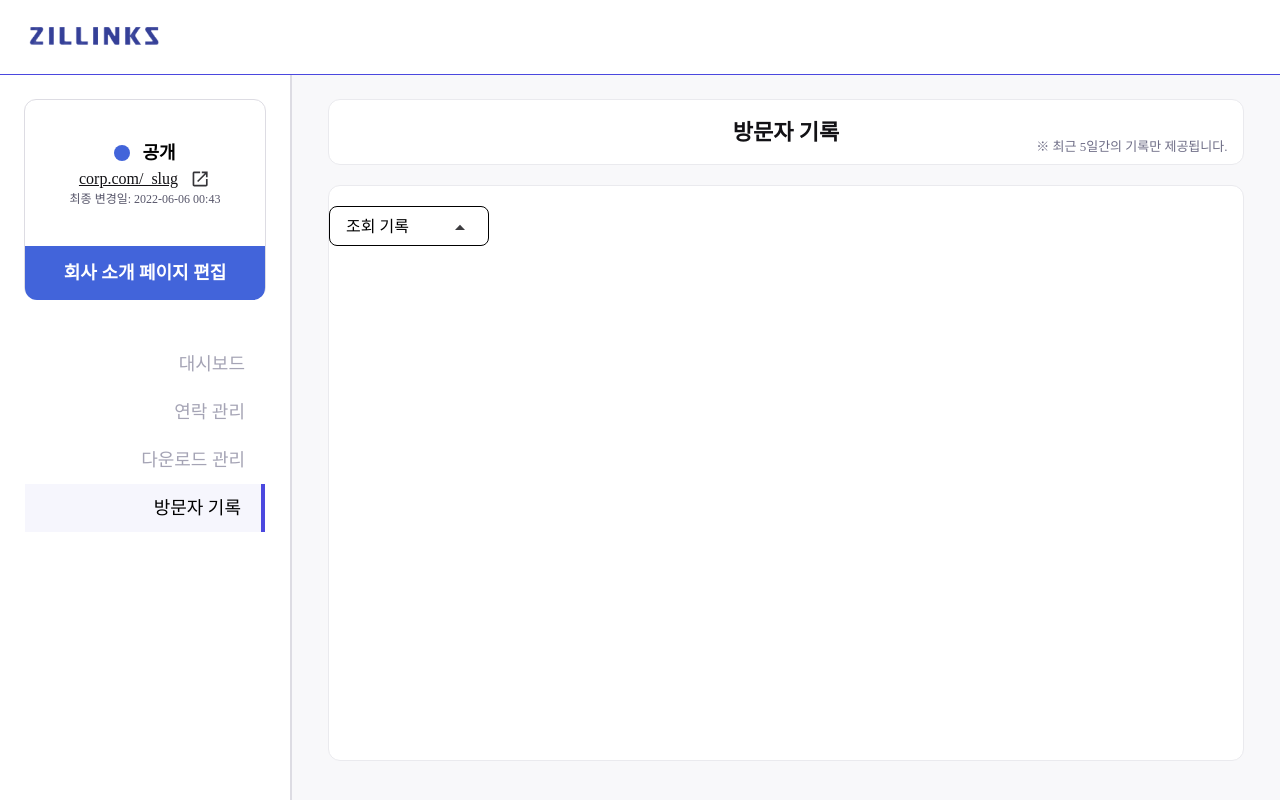
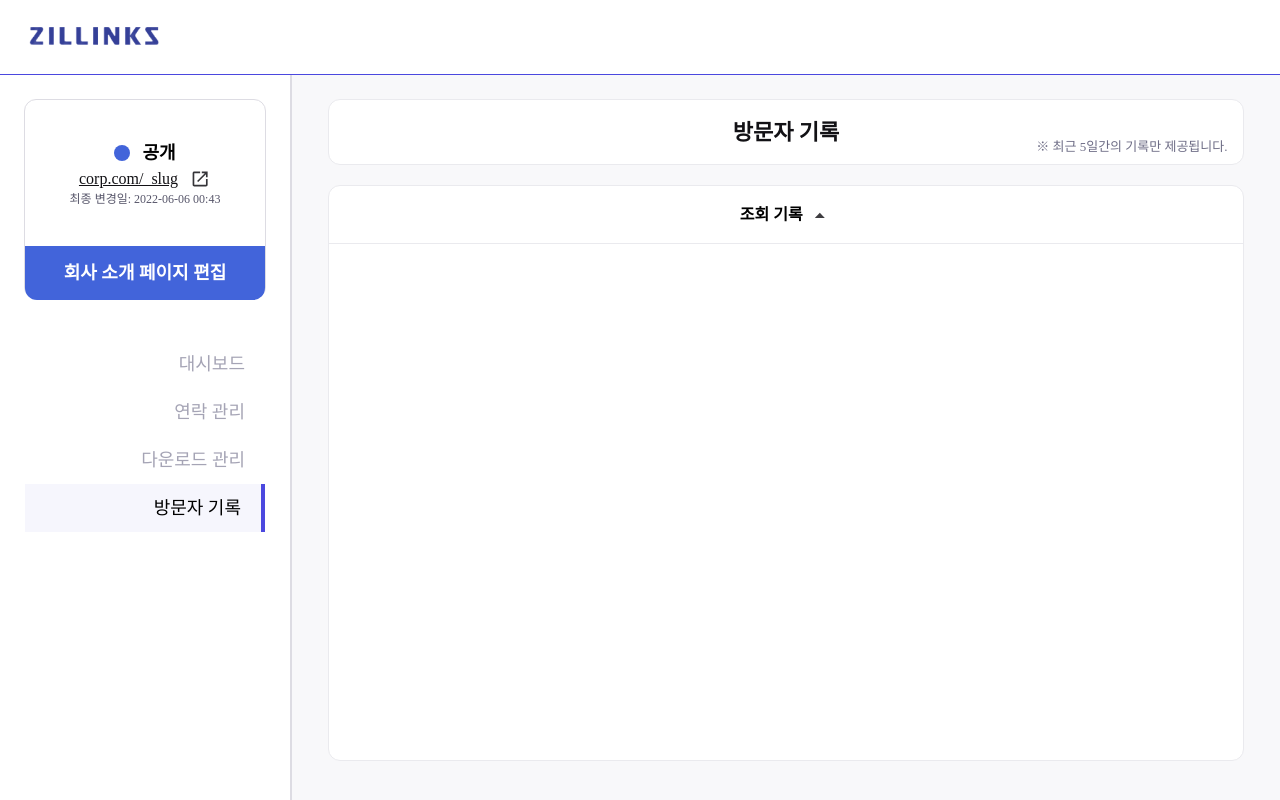
Before and after one commit to boyon99/TEAM-INTRO-FE, a Next.js app: page /visitors in a window 1280 px wide. Built offline with nearby package versions, Linux system fonts and the light colour scheme; a web font is replaced by a local one.

Commit message:
feat: dropdown (#77)

```diff
--- a/src/components/dashboard/visitors/Dropdown.tsx
+++ b/src/components/dashboard/visitors/Dropdown.tsx
@@ -15,20 +15,17 @@ export default function Dropdown() {
 
   const [open, setOpen] = useState<boolean>(false);
   const [selectedItem, setSelectedItem] = useState<{ id: number; name: string }>(items[0]);
-  const dropdownRef = useRef<HTMLUListElement | null>(null);
+  const dropdownRef = useRef<HTMLDivElement | null>(null);
 
   return (
     <>
-      <button className="relative h-10">
-        <ul
+      <div
         ref={dropdownRef}
         onClick={() => setOpen((prev) => !prev)}
-          className={`absolute z-10 flex flex-col gap-y-2 px-4 py-2 font-medium text-main text-body-sm w-[160px] border-[1px] border-main rounded-lg transition-all duration-100 bg-white ${
-            open ? 'max-h-[435px]' : 'max-h-10 overflow-hidden'
-          }`}
+        className="absolute left-1/2 -translate-x-1/2 top-1/2 -translate-y-1/2 cursor-pointer flex flex-col items-center"
       >
-          <li className="flex category justify-between last:border-none">
-            {selectedItem.name}
+        <div className="flex items-center space-x-[5.5px]">
+          <span className="font-bold">{selectedItem.name}</span>
           <svg width="24" height="24" viewBox="0 0 24 24" fill="none" xmlns="http://www.w3.org/2000/svg">
             <mask id="mask0_905_10431" maskUnits="userSpaceOnUse" x="0" y="0" width="24" height="24">
               <rect width="24" height="24" fill="#D9D9D9" />
@@ -37,11 +34,16 @@ export default function Dropdown() {
               <path d="M12 9.82143L7 15H17L12 9.82143Z" fill="#1C1B1F" />
             </g>
           </svg>
-          </li>
+        </div>
+
+        {open && (
+          <ul className="absolute bg-white mt-8 w-40 h-20 border border-GrayScalePrimary-250 rounded">
             {items.map((item) => (
               <li
                 key={item.id}
-              className={`last:border-none category ${item.id === selectedItem.id && 'text-gray-400 font-bold'}`}
+                className={`${
+                  item.id === selectedItem.id && 'font-bold'
+                } list-none cursor-pointer h-10 text-center leading-10 text-sm text-GrayScalePrimary-800 hover:text-black hover:bg-primary-150`}
                 onClick={() => {
                   setSelectedItem(item);
                 }}
@@ -50,7 +52,9 @@ export default function Dropdown() {
               </li>
             ))}
           </ul>
-      </button>
+        )}
+      </div>
+
       <HandleOutsideClick dropdownRef={dropdownRef} setOpen={setOpen} />
     </>
   );
--- a/src/components/dashboard/visitors/HandleOutsideClick.tsx
+++ b/src/components/dashboard/visitors/HandleOutsideClick.tsx
@@ -1,7 +1,7 @@
 import { Dispatch, MutableRefObject, SetStateAction, useEffect } from 'react';
 
 type Dropdown = {
-  dropdownRef: MutableRefObject<HTMLUListElement | null>;
+  dropdownRef: MutableRefObject<HTMLDivElement | null>;
   setOpen: Dispatch<SetStateAction<boolean>>;
 };
 
--- a/src/components/dashboard/visitors/VisitorsTable.tsx
+++ b/src/components/dashboard/visitors/VisitorsTable.tsx
@@ -22,7 +22,7 @@ export default function VisitorsTable() {
   return (
     <div className="h-[calc(100vh-224px)] border border-GrayScalePrimary-150 bg-white rounded-xl mt-5">
       {data ? (
-        <section>
+        <section className="relative h-[58px] border-b border-b-GrayScalePrimary-150">
           <Dropdown />
         </section>
       ) : (
```
Lines whose indentation alone changed are shown as unchanged.
